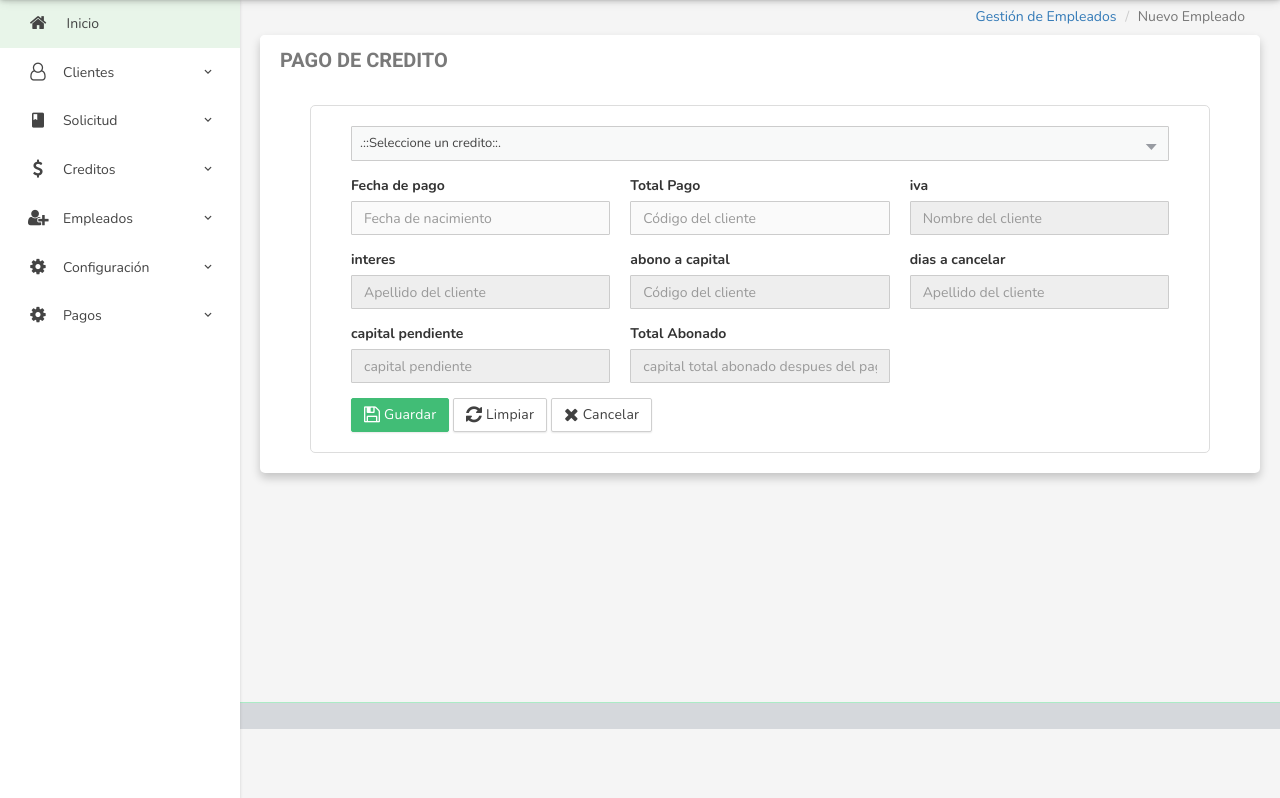
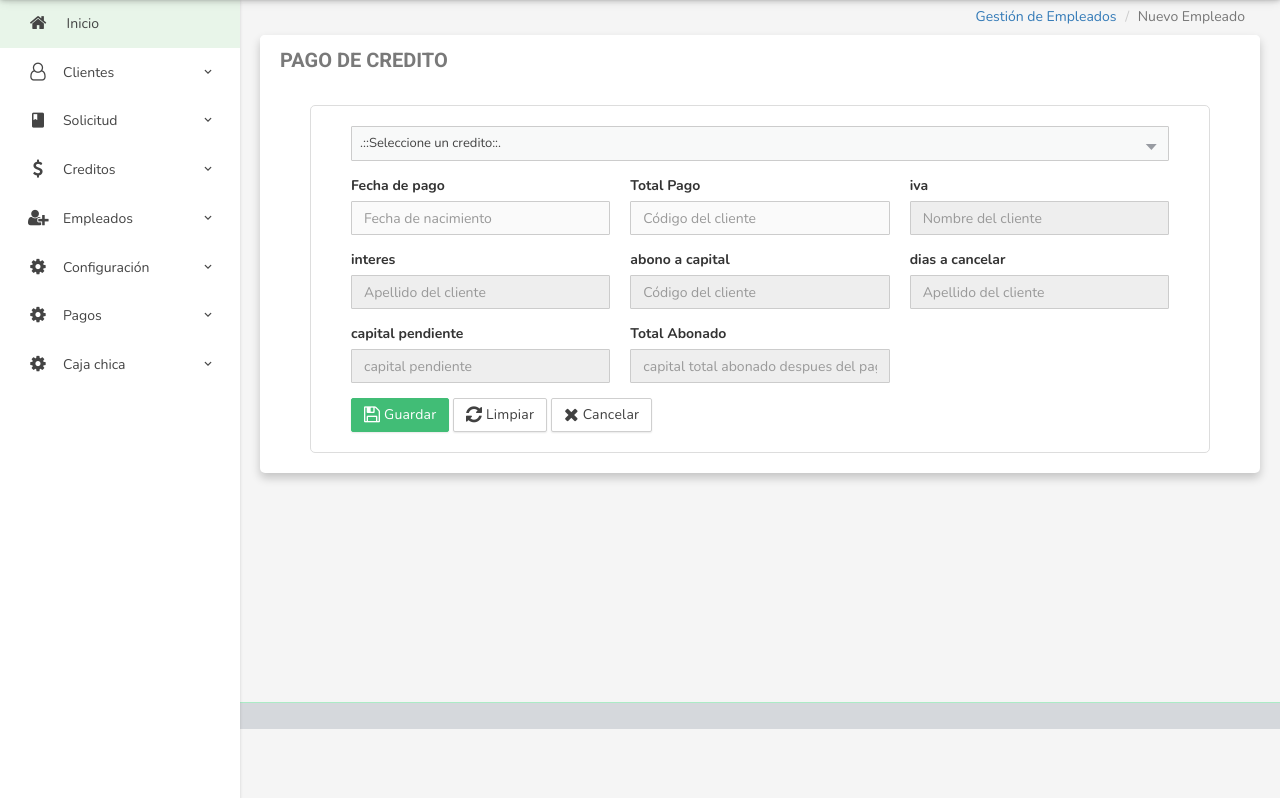
Before and after one commit to HectorRamos/fast-cash, a CodeIgniter app: page /Trabajo_Fast_Cash/index.php/pagos/index in a window 1280 px wide. Shown: the part 71-869 px from the top of the page. Run offline with CodeIgniter, Linux system fonts and the light colour scheme; data that the repository does not hold is empty; some web fonts are replaced.

Commit message:
Pestaña para Caja Chica

```diff
--- a/application/views/Base/nav.php
+++ b/application/views/Base/nav.php
@@ -113,6 +113,17 @@
 
                                 </ul>
                             </li>
+                            <li class="has_sub">
+                                <a href="#" class="waves-effect"><i class="fa fa-cog" ></i><span>Caja chica</span><span class="pull-right"><i class="md  md-keyboard-arrow-down"></i></span></a>
+                                <ul class="list-unstyled">
+                                    <li>
+                                        <a href="<?= base_url() ?>CajaChica/" class="waves-effect"><i class="fa fa-cog" ></i><span>Realizar procesos</span></a>
+                                    </li>
+                                    <li>
+                                        <a href="<?= base_url() ?>CajaChica/HistorialCajas" class="waves-effect"><i class="fa fa-cog" ></i><span>Historial</span></a>
+                                    </li>
+                                </ul>
+                            </li>
                         </ul>
                         <div class="clearfix"></div>
                     </div>
```
